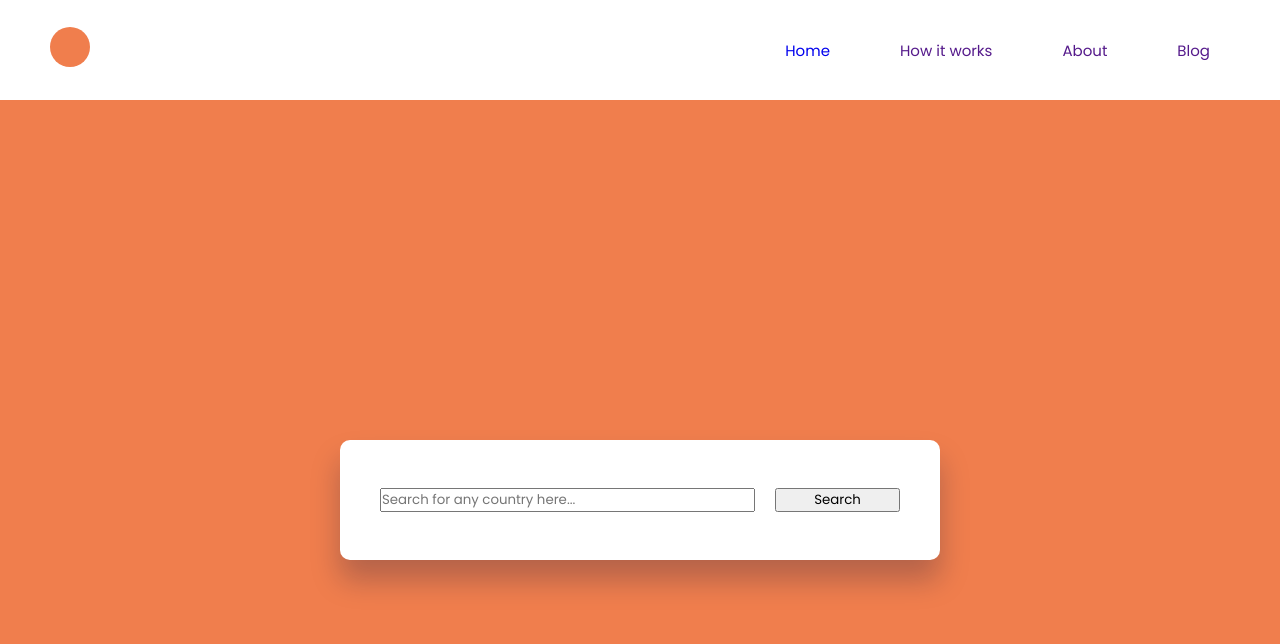
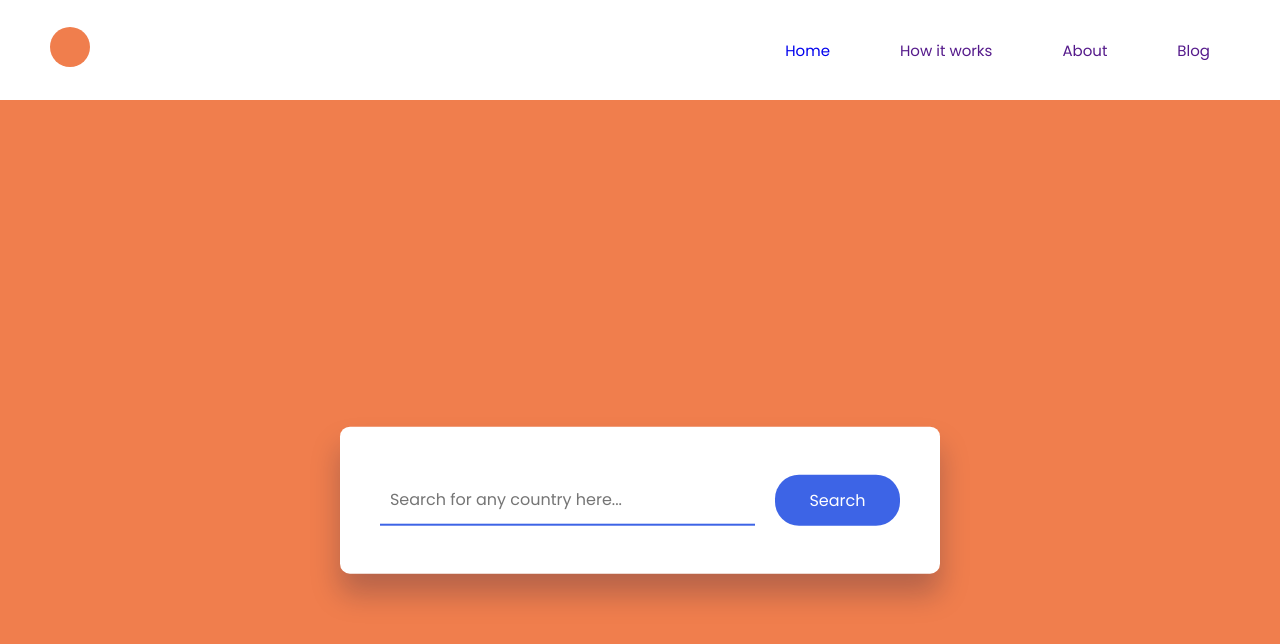
Before and after one commit to alishkaah/Know-Your-World, a plain HTML site: page index.html in a window 1280 px wide. Drawn offline with Linux system fonts and the light colour scheme.

Commit message:
added more styles to  input search and its wrapper container

```diff
--- a/CSS/styles.css
+++ b/CSS/styles.css
@@ -133,3 +133,19 @@
     grid-template-columns: 9fr 3fr;
     gap: 1.25em;
   }
+  .search-wrapper button {
+    font-size: 1em;
+    background-color: #3d64e6;
+    color: #ffffff;
+    padding: 0.8em 0;
+    border: none;
+    border-radius: 1.5em;
+  }
+  .search-wrapper input {
+    font-size: 1em;
+    padding: 0 0.62em;
+    border: none;
+    border-bottom: 2px solid #3d64e6;
+    outline: none;
+    color: #222a43;
+  }
```
